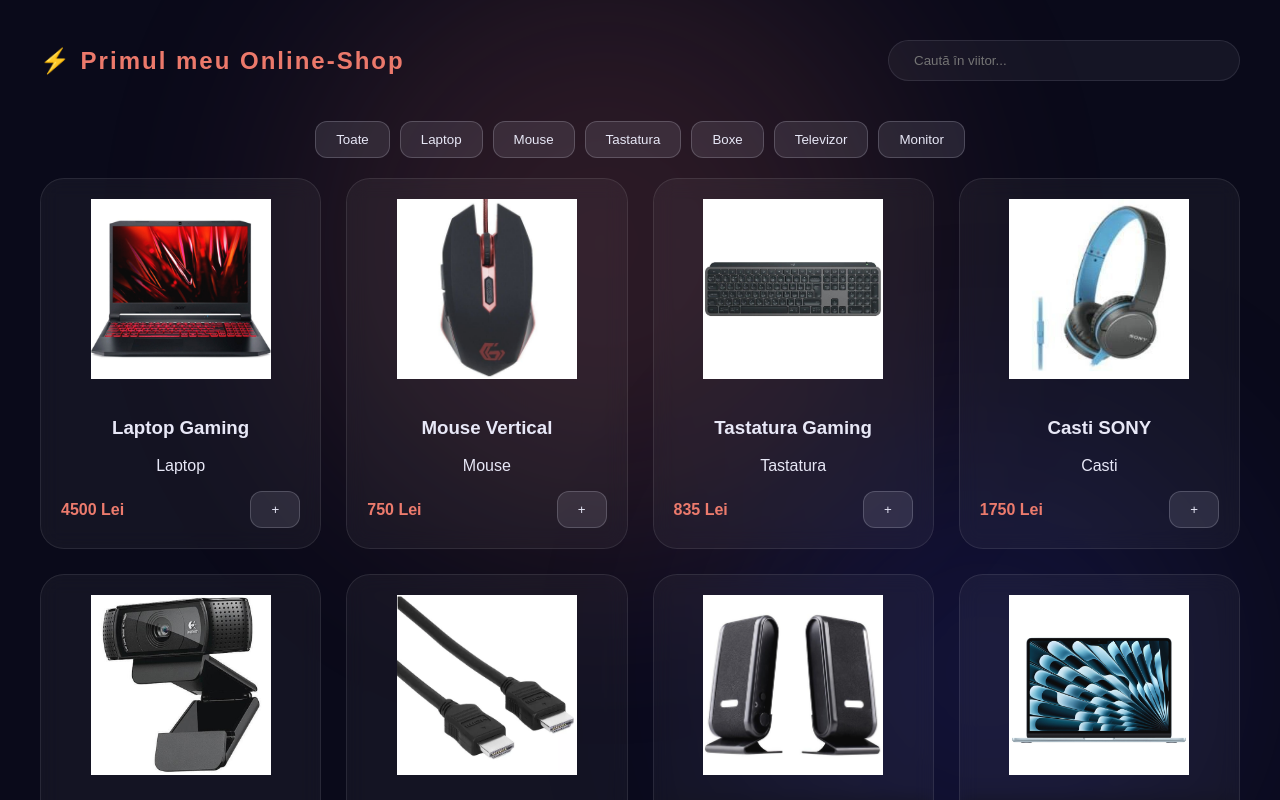
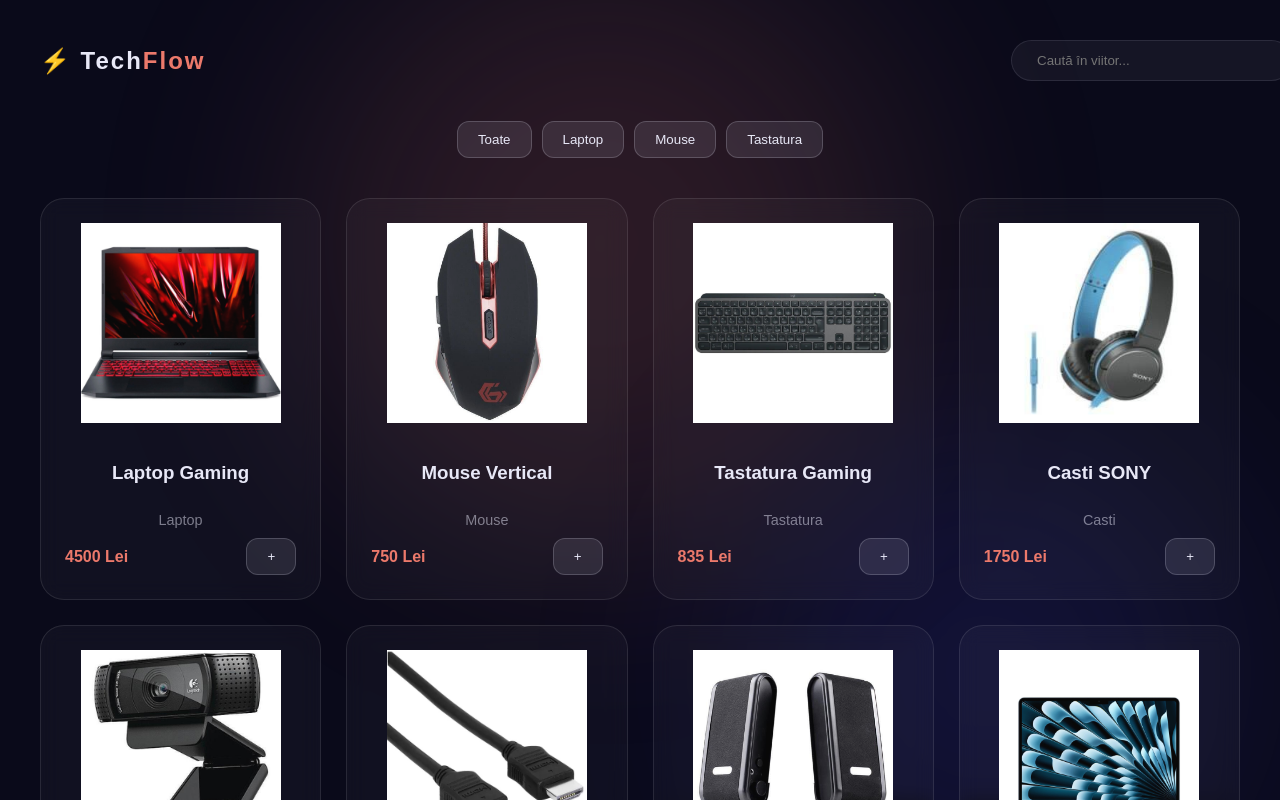
Before and after one commit to MaxDoby/test_React_online_shop_repo, a React (Vite) app: page / in a window 1280 px wide. Shown: the top 800 px of the page. Built offline with nearby package versions, Linux system fonts and the light colour scheme.

Commit message:
Add grid changes to css.

```diff
--- a/src/App.css
+++ b/src/App.css
@@ -3,14 +3,6 @@
   margin: 0 auto;
   padding: 40px 20px;
   text-align: center;
-}
-
-.card-glass {
-  position: absolute;
-  inset: 0;
-  background: rgba(255, 255, 255, 0.01);
-  pointer-events: none; /* Această linie e cheia: click-ul trece prin el */
-  z-index: 1;
 }
 
 /* Header & Logo */
@@ -19,6 +11,8 @@
   justify-content: space-between;
   align-items: center;
   margin-bottom: 40px;
+  flex-wrap: wrap;
+  gap: 20px;
 }
 
 .logo-link {
@@ -34,10 +28,6 @@
 
 .logo span { color: var(--apricot); }
 
-.modal-overlay {
-  z-index: 9999 !important;
-}
-
 /* Search Input */
 .search-input {
   background: rgba(232, 232, 247, 0.05);
@@ -45,56 +35,68 @@
   padding: 12px 25px;
   border-radius: 30px;
   color: white;
-  width: 300px;
+  width: 100%;
+  max-width: 300px;
   transition: 0.3s;
 }
 
-.search-input:focus {
-  outline: none;
-  border-color: var(--apricot);
-  box-shadow: 0 0 15px rgba(236, 121, 107, 0.2);
+/* Grid-ul REPARAT: se adapteaza singur la latime */
+.product-grid {
+  display: grid;
+  /* Aceasta linie e magica: pune cat mai multe coloane de minim 250px incap pe ecran */
+  grid-template-columns: repeat(auto-fill, minmax(250px, 1fr));
+  gap: 25px;
+  justify-items: center; /* Centreaza cartelele in celula lor */
 }
 
-/* Grid & Cards */
-.product-grid {
-  display: grid;
-  grid-template-columns: repeat(4, 1fr);
-  gap: 25px;
-}
-
+/* Stilul cartelei */
 .product-card {
   position: relative;
   background: rgba(255, 255, 255, 0.03);
   border: 1px solid rgba(255, 255, 255, 0.1);
   border-radius: 24px;
-  padding: 20px;
+  padding: 24px;
   backdrop-filter: blur(10px);
   transition: all 0.3s ease;
-  overflow: hidden;
+  display: flex;
+  flex-direction: column;
+  width: 100%; /* Ocupa toata latimea coloanei */
+  box-sizing: border-box;
 }
 
-/* Efect Hover pe Cartele */
 .product-card:hover {
   transform: translateY(-10px);
   border-color: var(--apricot);
   box-shadow: 0 15px 35px rgba(236, 121, 107, 0.15);
 }
 
+/* Repararea imaginilor */
 .product-card img {
   width: 100%;
-  height: 180px;
-  object-fit: contain;
+  height: 200px; /* Inaltime fixa pentru a alinia cartelele */
+  object-fit: contain; /* Previne turtirea pozei */
   border-radius: 15px;
-  margin-bottom: 15px;
+  margin-bottom: 20px;
   mix-blend-mode: screen;
-  cursor: pointer; /* Hint: cursorul devine mânuță */
-  transition: transform 0.2s ease;
-}
-.product-card img:hover {
-  transform: scale(1.05); /* Un mic efect de mărire la hover pe poză */
+  cursor: pointer;
+  position: relative;
+  z-index: 5;
 }
 
-/* Filtre & Butoane */
+.card-glass {
+  position: absolute;
+  inset: 0;
+  pointer-events: none;
+  z-index: 1;
+}
+
+.category {
+  color: rgba(232, 232, 247, 0.5);
+  font-size: 0.9rem;
+  margin: 10px 0;
+}
+
+/* Butoane */
 .btn-filter, .btn-add {
   background: rgba(232, 232, 247, 0.1);
   border: 1px solid rgba(232, 232, 247, 0.2);
@@ -110,7 +112,7 @@
   color: white;
 }
 
-/* Modal pentru Poza */
+/* Modal */
 .modal-overlay {
   position: fixed;
   top: 0;
@@ -121,31 +123,12 @@
   display: flex;
   justify-content: center;
   align-items: center;
-  z-index: 1000;
+  z-index: 9999;
   backdrop-filter: blur(8px);
-  cursor: zoom-out;
-}
-
-.modal-content {
-  position: relative;
-  max-width: 90%;
 }
 
 .modal-content img {
-  max-width: 100%;
-  max-height: 85vh;
-  border-radius: 15px;
-  box-shadow: 0 0 50px rgba(236, 121, 107, 0.4);
+  max-width: 90vw;
+  max-height: 80vh;
+  border-radius: 10px;
 }
-
-.close-modal {
-  position: absolute;
-  top: -40px;
-  right: 0;
-  background: var(--apricot);
-  border: none;
-  color: white;
-  padding: 8px 15px;
-  border-radius: 8px;
-  font-weight: bold;
-}
--- a/src/App.tsx
+++ b/src/App.tsx
@@ -23,8 +23,8 @@
     { id: 10, nume: 'Boxe DolbySurr', pret: 6750, categorie: 'Boxe', imagine: '/img/boxe_2.jpg' },
     { id: 11, nume: 'Mouse X-Ray', pret: 950, categorie: 'Mouse', imagine: '/img/MouseLogit.jpg' },
     { id: 12, nume: 'Tastatura RoboX', pret: 1750, categorie: 'Tastatura', imagine: '/img/Tast1.jpg' },
-    { id: 13, nume: 'Monitor LG Widescr', pret: 8500, categorie: 'Monitor', imagine: '/img/Monitor_LG.jpg' },
-    { id: 14, nume: 'Monitor Samsung', pret: 9750, categorie: 'Monitor', imagine: '/img/Monitor_Samsung.jpg' },
+    { id: 13, nume: 'Monitor LG Widescr', pret: 8500, categorie: 'Montor', imagine: '/img/Monitor_LG.jpg' },
+    { id: 14, nume: 'Monitor Samsung', pret: 9750, categorie: 'Montor', imagine: '/img/Monitor_Samsung.jpg' },
     { id: 15, nume: 'Televizor Philips', pret: 14500, categorie: 'Televizor', imagine: '/img/TV2.jpg' },
     { id: 16, nume: 'Televizor Sony', pret: 17500, categorie: 'Televizor', imagine: '/img/SonyTV.jpg' },
 ];
@@ -35,38 +35,32 @@
     const [cosCount, setCosCount] = useState<number>(0);
     const [searchQuery, setSearchQuery] = useState<string>(''); // Starea pentru textul căutat
     const [paginaCurenta, setPaginaCurenta] = useState<number>(1);
-    const [imagineSelectata, setImagineSelectata] = useState<string | null>(null); // Starea pentru poza marita
+    const [imagineSelectata, setImagineSelectata] = useState<string | null>(null);
 
-    // 2. Filtrare și Logică (Calculul datelor înainte de afișare)
-    // Filtram lista curentă după input, aplicăm toLowerCase ca să nu ne afecteze majusculele
+    // 2. Filtrare și Logică
+    // Filtram lista curentă după input, aplicăm toLowerCase
     const produseFiltrateDupaSearch = produse.filter((p) => p.nume.toLowerCase().includes(searchQuery.toLowerCase()));
 
-    // Logica pentru Paginare (Câte produse vedem pe o "foaie")
-    const produsePePagina = 8; // Am pus 8 pentru a avea 2 rânduri a câte 4 cartele
+    // Logica pentru Paginare
+    const produsePePagina = 8;
     const ultimulProdus = paginaCurenta * produsePePagina;
     const primulProdus = ultimulProdus - produsePePagina;
-    // Taiem felia de produse pe care o afișăm efectiv
     const produseDeAfisat = produseFiltrateDupaSearch.slice(primulProdus, ultimulProdus);
     const totalPagini = Math.ceil(produseFiltrateDupaSearch.length / produsePePagina);
 
-    // 3. Funcții (Acțiunile utilizatorului)
-    const adaugaInCos = () => {
-        setCosCount(cosCount + 1);
-    };
+    // 3. Funcții
+    const adaugaInCos = () => setCosCount(cosCount + 1);
 
-    // Funcția de filtrare (Schimbă sursa de date pentru grid)
     const filtreazaProduse = (cat: string) => {
         if (cat === 'Toate') {
             setProduse(PRODUSE_MOCK); // Resetăm la lista originală
         } else {
-            const filtrate = PRODUSE_MOCK.filter((p) => p.categorie === cat);
-            setProduse(filtrate);
+            setProduse(PRODUSE_MOCK.filter((p) => p.categorie === cat));
         }
     };
 
     return (
         <div className="app-container">
-            {/* Fundalul cu forme difuze (Efectul vizual cerut) */}
             <div className="bg-animated">
                 <div className="blob" style={{ width: '600px', height: '600px', background: 'var(--apricot)', top: '-10%', left: '20%' }}></div>
                 <div
@@ -76,7 +70,6 @@
             </div>
 
             <header className="header">
-                {/* Logotipul cu link spre pagina principala */}
                 <a
                     href="/"
                     className="logo-link"
@@ -86,11 +79,10 @@
                     }}
                 >
                     <div className="logo">
-                        <span className="logo-icon">⚡</span> <span>Primul meu Online-Shop</span>
+                        <span className="logo-icon">⚡</span> Tech<span>Flow</span>
                     </div>
                 </a>
                 <div className="search-container">
-                    {/* Inputul de căutare - Actualizăm state-ul la fiecare tasta */}
                     <input
                         type="text"
                         className="search-input"
@@ -104,9 +96,8 @@
                 </div>
             </header>
 
-            {/* Butoane de filtrare */}
-            <nav className="filter-nav" style={{ marginBottom: '20px', display: 'flex', gap: '10px', justifyContent: 'center' }}>
-                {['Toate', 'Laptop', 'Mouse', 'Tastatura', 'Boxe', 'Televizor', 'Monitor'].map((cat) => (
+            <nav className="filter-nav" style={{ marginBottom: '40px', display: 'flex', gap: '10px', justifyContent: 'center', flexWrap: 'wrap' }}>
+                {['Toate', 'Laptop', 'Mouse', 'Tastatura'].map((cat) => (
                     <button
                         key={cat}
                         className="btn-filter"
@@ -120,35 +111,21 @@
                 ))}
             </nav>
 
-            {/* Grid pentru produse */}
             <main className="product-grid">
                 {produseDeAfisat.map((produs) => (
                     <article key={produs.id} className="product-card">
-                        {/* Mutăm imaginea prima pentru a fi deasupra fundalului */}
-                        <img
-                            src={produs.imagine}
-                            alt={produs.nume}
-                            onClick={() => {
-                                console.log('Imagine selectată:', produs.imagine); // Hint pentru tine: verifică în consolă acum
-                                setImagineSelectata(produs.imagine);
-                            }}
-                            style={{ cursor: 'pointer', position: 'relative', zIndex: 10 }}
-                        />
-
-                        {/* Efectul de sticlă va sta în spate acum */}
-                        <div className="card-glass" style={{ pointerEvents: 'none' }}></div>
-
+                        <div className="card-glass"></div>
+                        <img src={produs.imagine} alt={produs.nume} onClick={() => setImagineSelectata(produs.imagine)} />
                         <h3>{produs.nume}</h3>
                         <p className="category">{produs.categorie}</p>
-
                         <div
                             className="price-row"
-                            style={{ display: 'flex', justifyContent: 'space-between', alignItems: 'center', marginTop: '10px' }}
+                            style={{ display: 'flex', justifyContent: 'space-between', alignItems: 'center', marginTop: 'auto' }}
                         >
                             <span className="price" style={{ fontWeight: 'bold', color: 'var(--apricot)' }}>
                                 {produs.pret} Lei
                             </span>
-                            <button className="btn-add" onClick={adaugaInCos} style={{ cursor: 'pointer' }}>
+                            <button className="btn-add" onClick={adaugaInCos}>
                                 +
                             </button>
                         </div>
@@ -156,7 +133,6 @@
                 ))}
             </main>
 
-            {/* Control Paginare */}
             <div
                 className="pagination-container"
                 style={{ marginTop: '40px', display: 'flex', gap: '15px', justifyContent: 'center', alignItems: 'center' }}
@@ -181,12 +157,10 @@
                 <h3>🛒 Produse în coș: {cosCount}</h3>
             </footer>
 
-            {/* Modalul pentru marirea pozei (apare doar cand imagineSelectata are valoare) */}
             {imagineSelectata && (
                 <div className="modal-overlay" onClick={() => setImagineSelectata(null)}>
                     <div className="modal-content">
                         <img src={imagineSelectata} alt="Preview" />
-                        <button className="close-modal">X</button>
                     </div>
                 </div>
             )}
```
Also changed, not shown: 1 other file (tests, documents, lock files or other folders).
